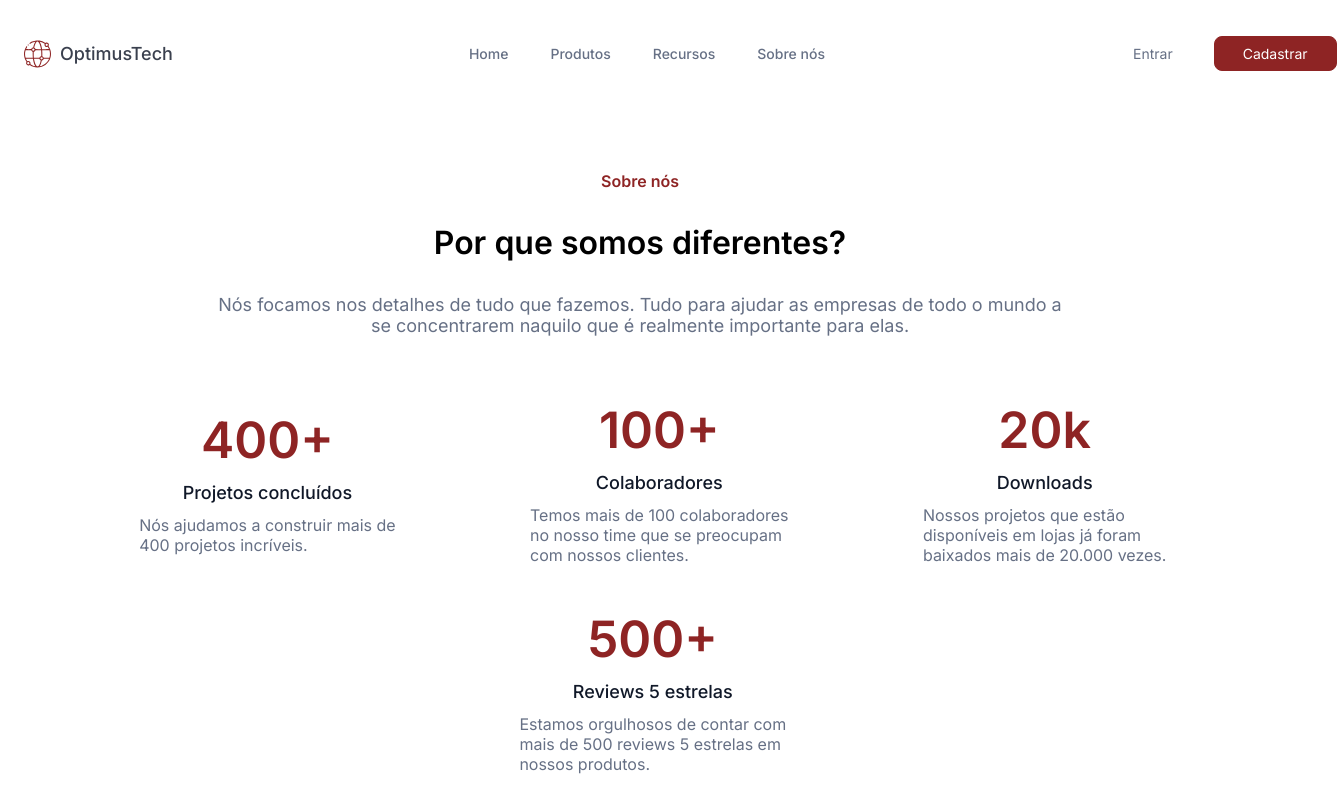
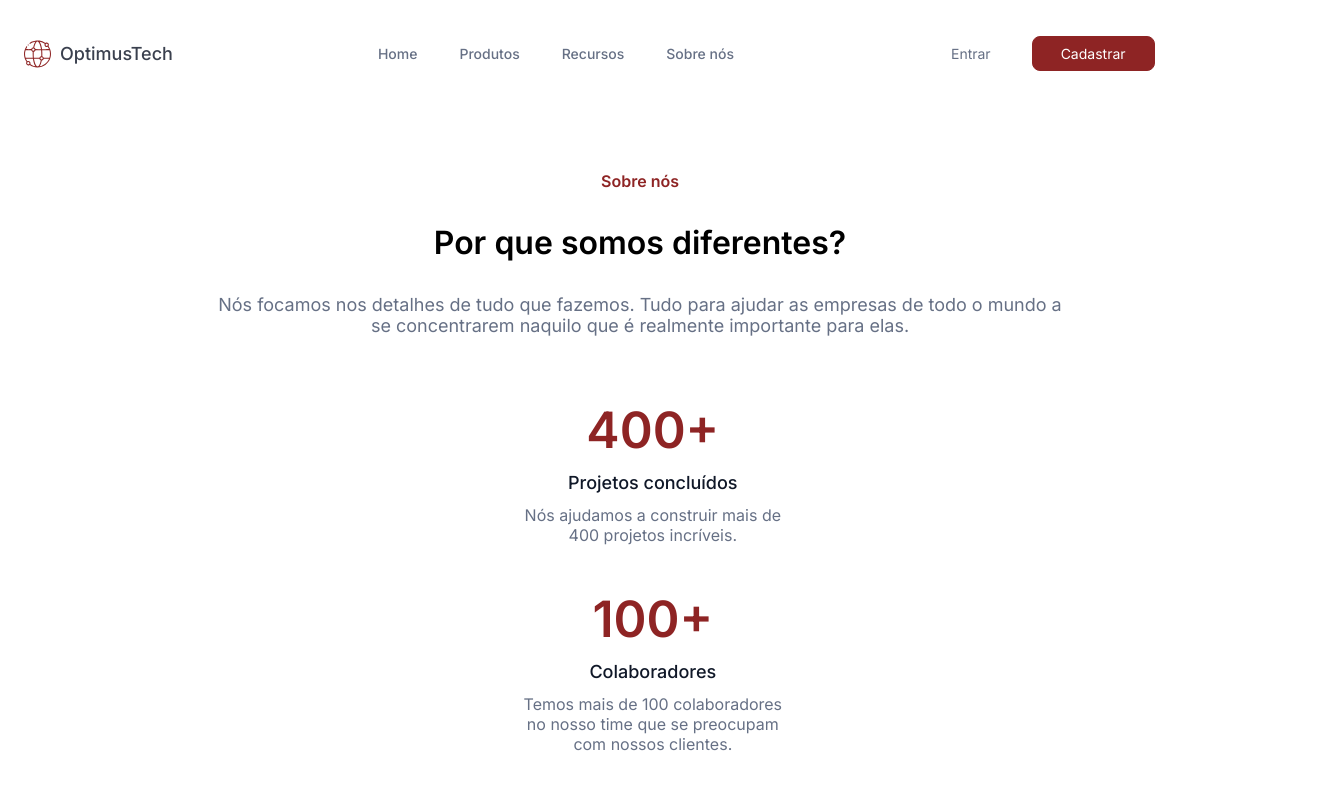
Before and after one commit to LucasMiranda7/LandingPage-OptimusTech, a plain HTML site: page index.html in a window 1280 px wide. Shown: the top 795 px of the page, 1337 px wide, since content can reach past the window. Drawn offline with Linux system fonts and the light colour scheme.

Commit message:
project final

```diff
--- a/Styles/cabecalho.css
+++ b/Styles/cabecalho.css
@@ -97,7 +97,7 @@
   }
 
   .btn-botoes {
-   width: 15%;
+   width: 50%;
   }
 
 }
--- a/Styles/metricas.css
+++ b/Styles/metricas.css
@@ -48,11 +48,12 @@
   }
 
   .lista-contribuicoes {
+    text-align: center;
     display: flex;
     justify-content: center;
     align-items: center;
     padding-left: 5%;
-    columns: 2;
+    width: 100%;
 
     & .item_numeros {
       font-size: 50px;
```
